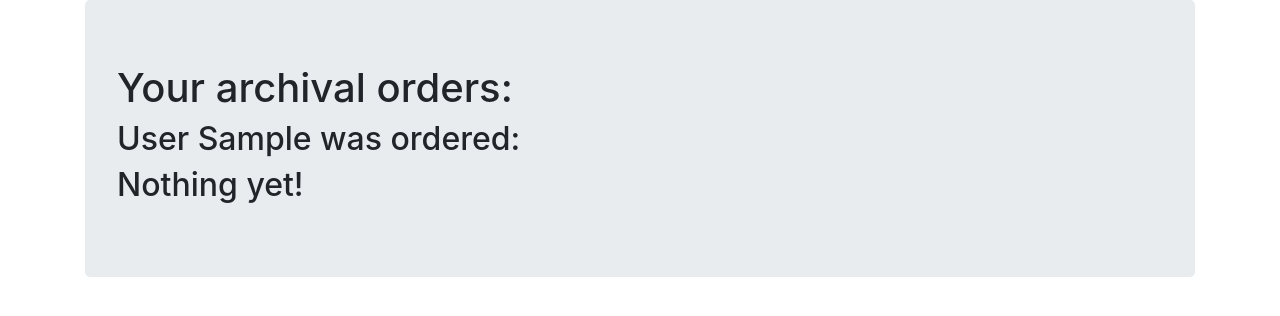
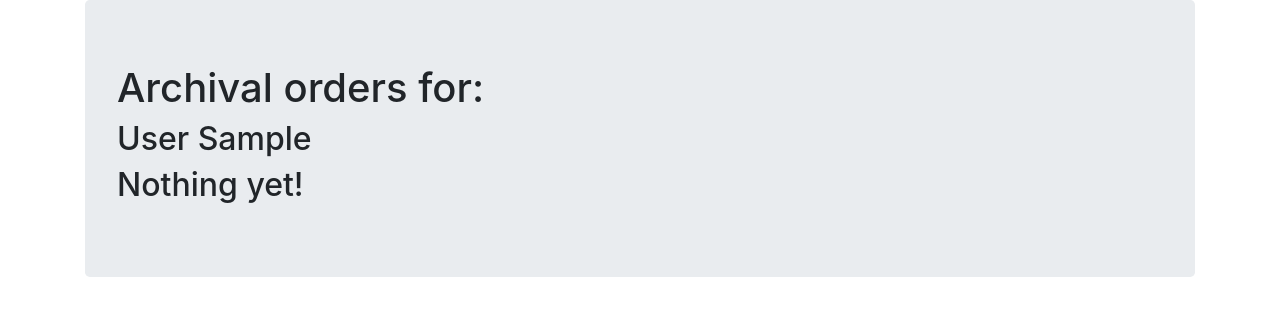
Before and after one commit to KarolinaKDaniel/SDA_project, a Django app: page /archival-orders-list/1 in a window 1280 px wide. Shown: the part 56-372 px from the top of the page. Run offline with Django 4.2, Linux system fonts and the light colour scheme; tables that the repository leaves empty hold one stand-in row (values such as "Sample post"); some libraries are stand-ins or nearby versions.

Commit message:
Update archival_orders_list.html
fix

```diff
--- a/final_project/e_drugs/templates/archival_orders_list.html
+++ b/final_project/e_drugs/templates/archival_orders_list.html
@@ -6,9 +6,9 @@
 
 
 {% block content %}
-    <h1>Your archival orders:</h1>
+    <h1>Archival orders for:</h1>
 
-    <h2>{{ patient }} was ordered:</h2>
+    <h2>{{ patient }}</h2>
     {% for order in orders %}
 
     <li class="list-group-item">
```
